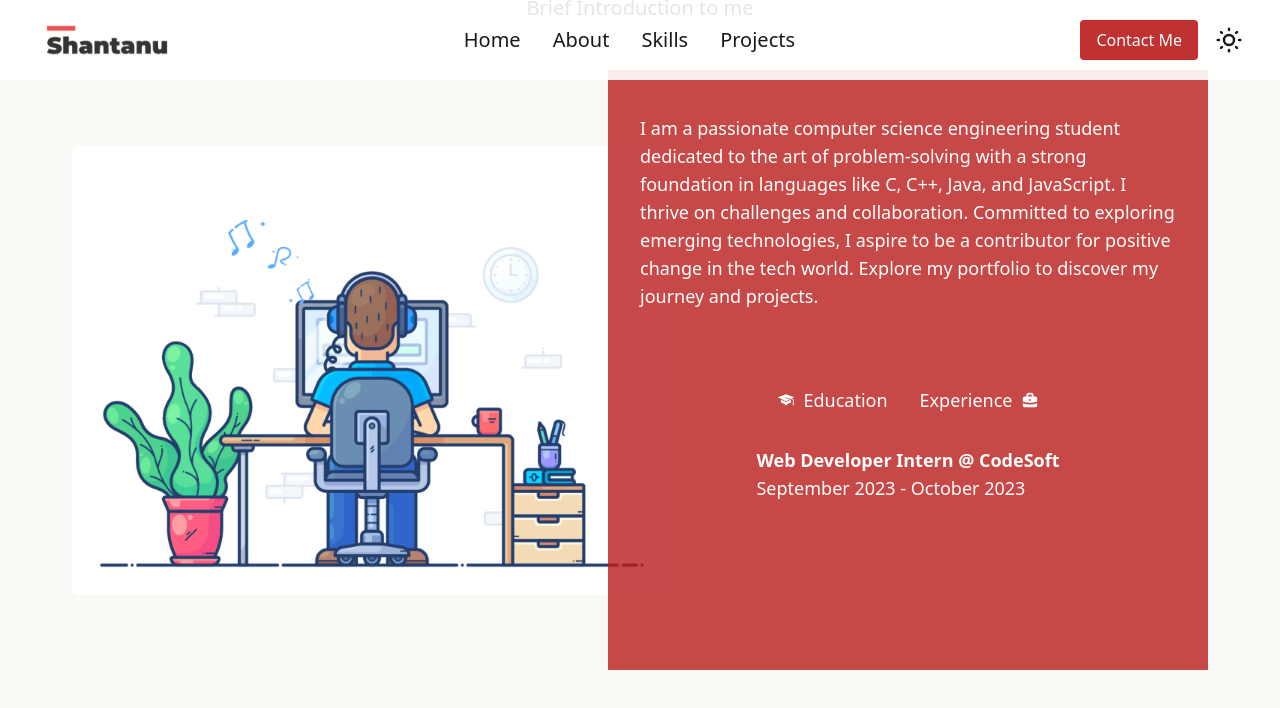
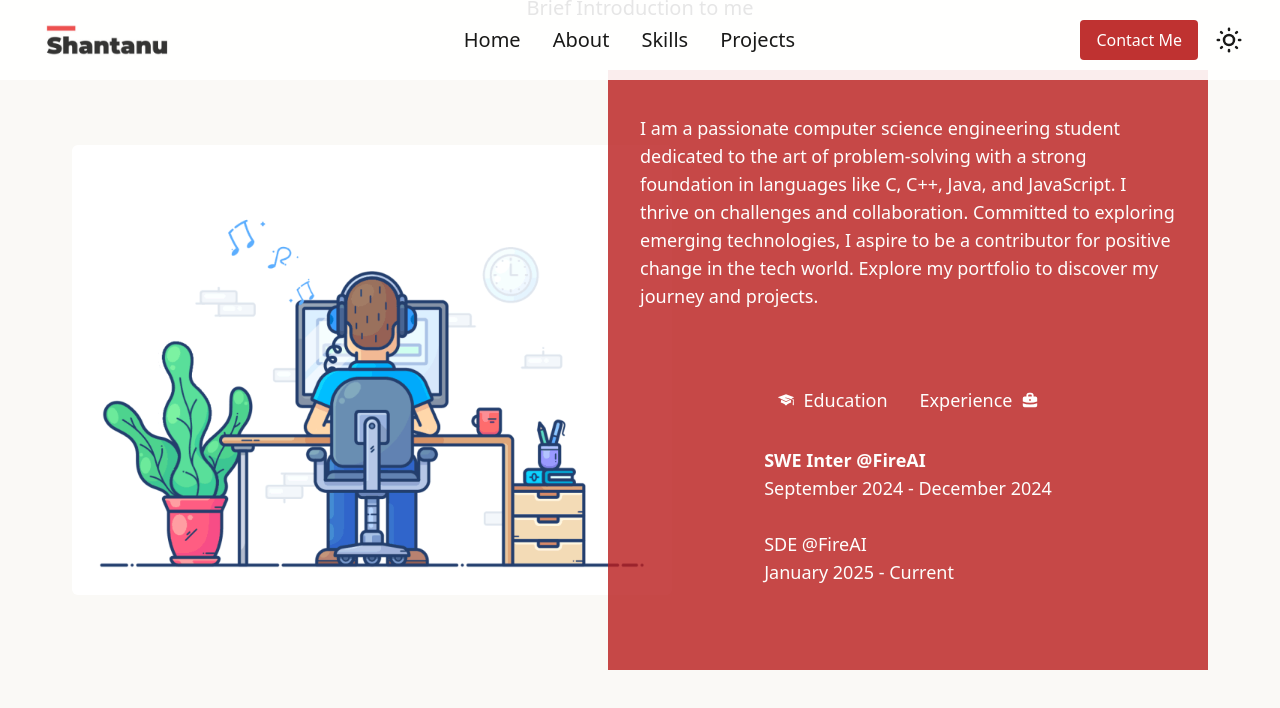
Before and after one commit to Shantanu-Saini/my-website, a React (Create React App) app: page / in a window 1280 px wide. Both pictures are taken after a click on the button "Experience". Shown: the part 1038-1746 px from the top of the page. Built offline with nearby package versions, Linux system fonts and the light colour scheme; the HTML template or start-up script is replaced by a standard one.

Commit message:
Update experience

```diff
--- a/src/Components/About.jsx
+++ b/src/Components/About.jsx
@@ -76,9 +76,12 @@ const About = (props) => {
             </div>
             <div className={`mt-8 h-full ${activeTab === 'experience' ? 'block' : 'hidden'}`}>
               <p>
-                <b>Web Developer Intern @ CodeSoft</b>
+                <b>SWE Inter @FireAI</b>
               </p>
-              <p>September 2023 - October 2023</p>
+              <p>September 2024 - December 2024</p>
+              <br/>
+              <p>SDE @FireAI</p>
+              <p>January 2025 - Current</p>
             </div>
           </div>
         </div>
```
